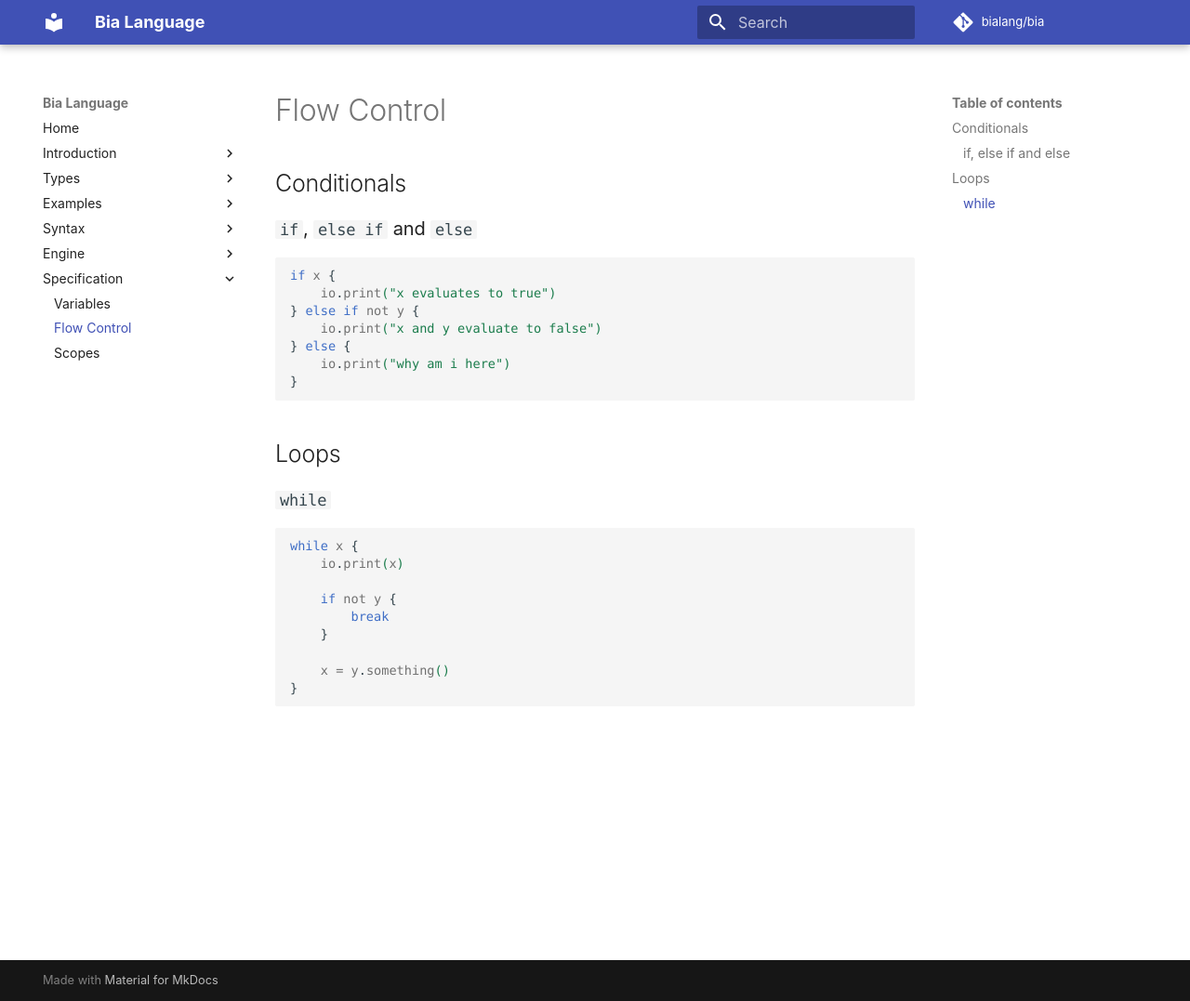
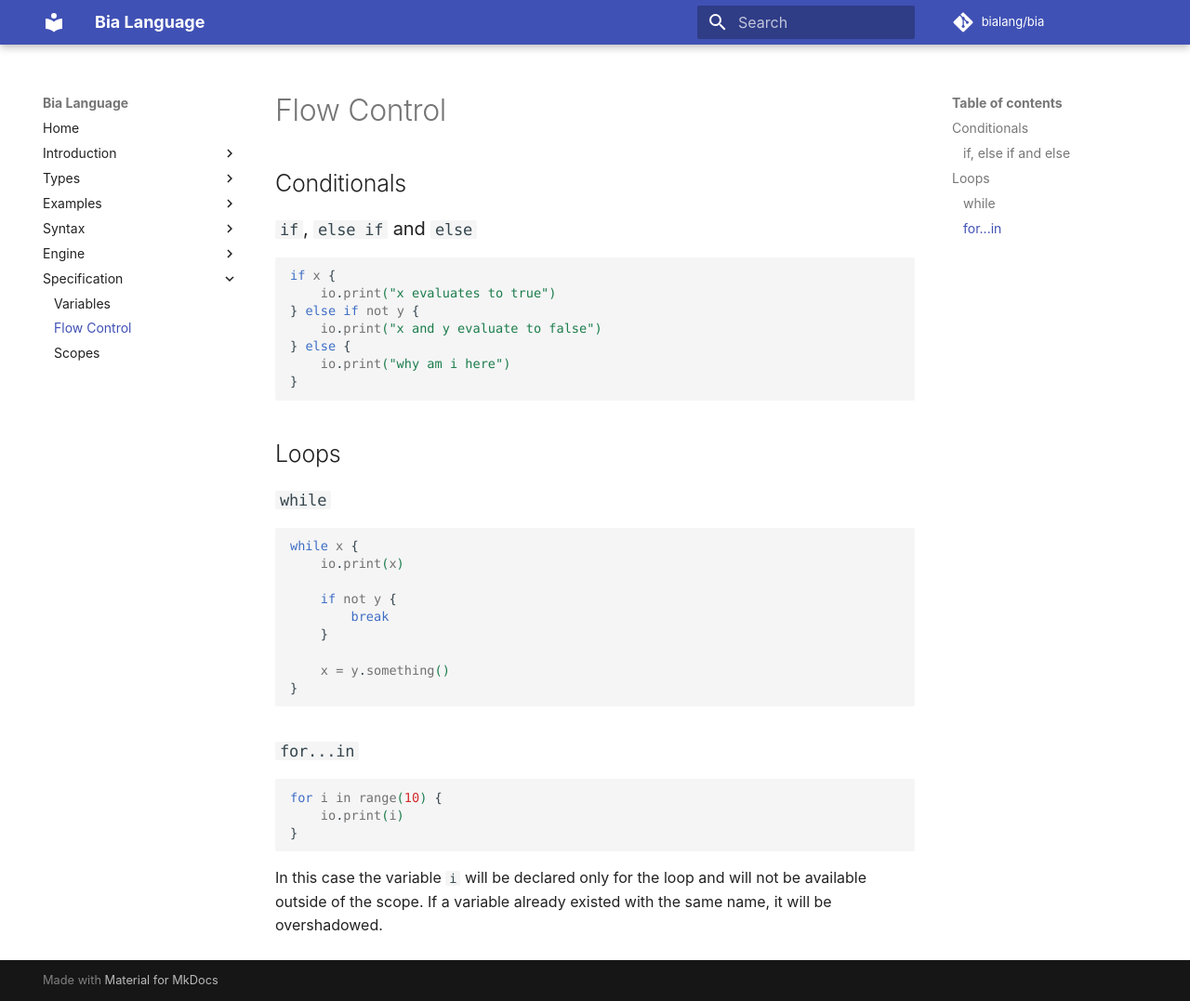
Before and after one commit to bialang/bia-wiki, an MkDocs documentation site: the page built from docs/Specification/Flow Control.md, in a window 1280 px wide and 1077 px high. Shown: the whole window at 93% size. Built offline with MkDocs 1.6.1 and Material for MkDocs 9.7.7, drawn with Linux system fonts in a browser that asks for light colours; comment, search, counter and statistics services are not loaded.

````diff
--- a/docs/Specification/Flow Control.md
+++ b/docs/Specification/Flow Control.md
@@ -29,3 +29,13 @@ while x {
 	x = y.something()
 }
 ```
+
+### `for...in`
+
+```bia
+for i in range(10) {
+	io.print(i)
+}
+```
+
+In this case the variable `i` will be declared only for the loop and will not be available outside of the scope. If a variable already existed with the same name, it will be overshadowed.
--- a/mkdocs.yml
+++ b/mkdocs.yml
@@ -21,6 +21,7 @@ nav:
     - Numbers: Types/Numbers.md
     - Strings: Types/Strings.md
     - Regex: Types/Regex.md
+    - List: Types/List.md
   - Examples:
     - Hello World: Examples/Hello World.md
   - Syntax:
````
Also changed, not shown: docs/Types/List.md (added, +18 -0 lines).
